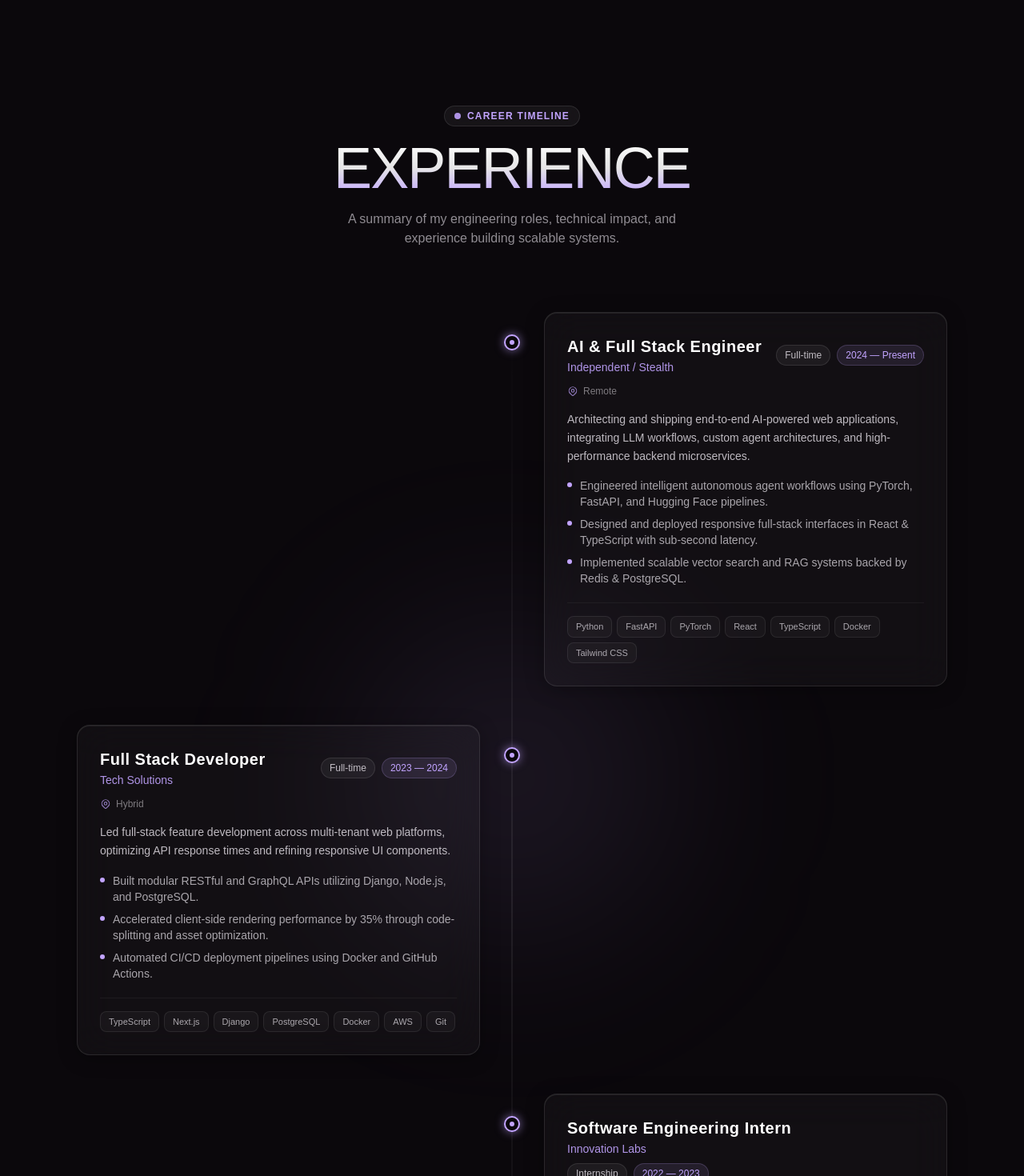
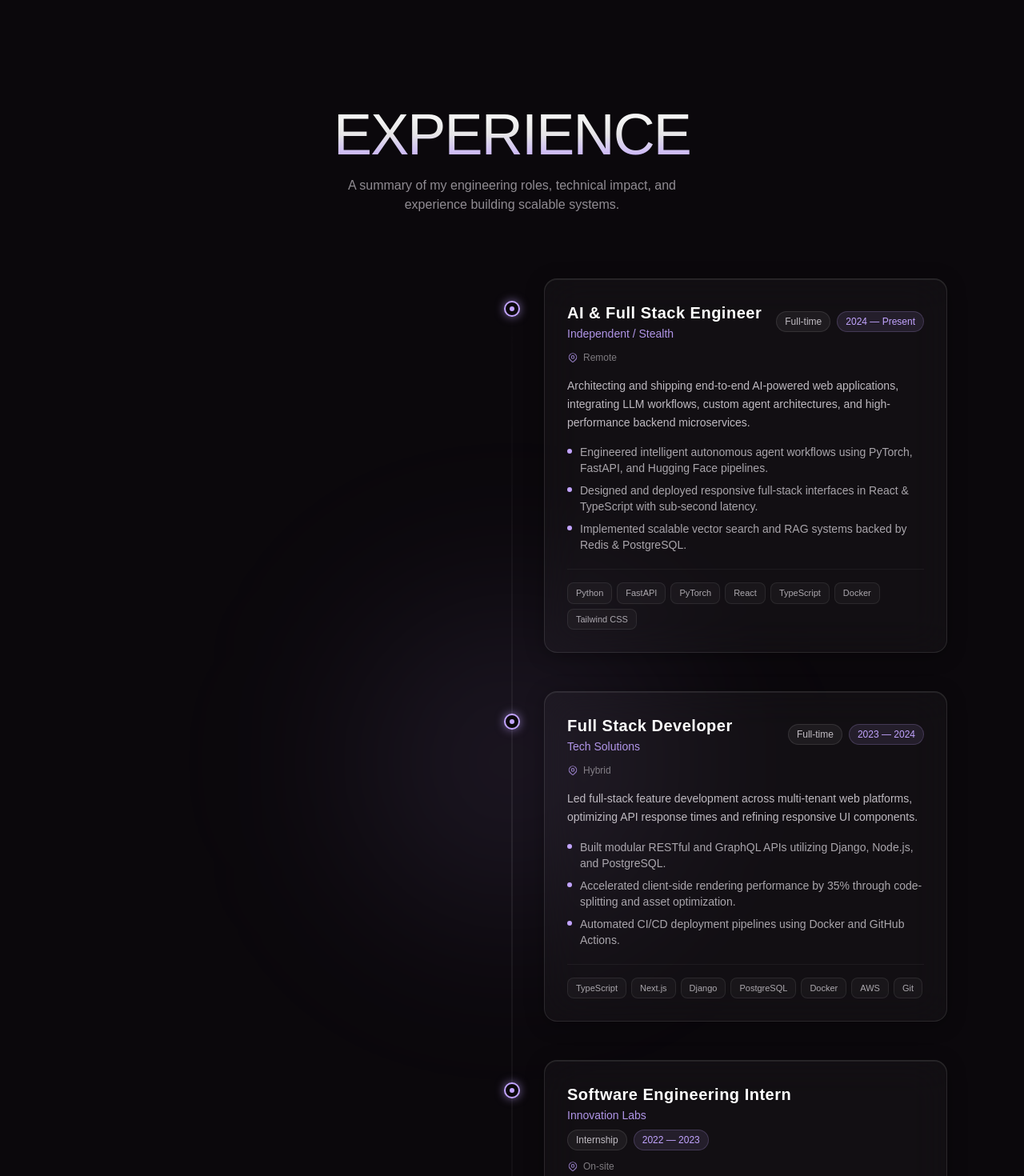
Before and after one commit to zunaiddev/Portfolio-2.0, a React (Vite) app: page / in a window 1280 px wide. Shown: the part 780-2250 px from the top of the page at 80% size. Built offline with nearby package versions, Linux system fonts and the light colour scheme; a web font is replaced by a local one.

Commit message:
minor changes in experience section

```diff
--- a/src/components/Experience.tsx
+++ b/src/components/Experience.tsx
@@ -77,13 +77,6 @@ function Experience(): JSX.Element {
 
             {/* Section Header */}
             <div className="relative z-10 flex flex-col items-center text-center mb-20">
-                <div
-                    className="inline-flex items-center gap-2 px-3 py-1 rounded-full bg-white/5 border border-white/10 backdrop-blur-md mb-4">
-                    <span className="w-2 h-2 rounded-full bg-accent animate-pulse"/>
-                    <span className="text-xs uppercase tracking-widest text-accent font-semibold">
-                        Career Timeline
-                    </span>
-                </div>
                 <h2 className="text-5xl sm:text-7xl font-normal tracking-tight bg-linear-to-b from-white via-white/90 to-accent bg-clip-text text-transparent">
                     EXPERIENCE
                 </h2>
@@ -92,7 +85,6 @@ function Experience(): JSX.Element {
                 </p>
             </div>
 
-            {/* Timeline Container */}
             <div className="relative z-10">
                 {/* Vertical Central / Left Line */}
                 <div
@@ -100,7 +92,8 @@ function Experience(): JSX.Element {
 
                 <div className="space-y-12">
                     {EXPERIENCES.map((exp, index) => {
-                        const isEven = index % 2 === 0;
+                        // const isEven = index % 2 === 0;
+                        const isEven = true;
 
                         return (
                             <div
```
